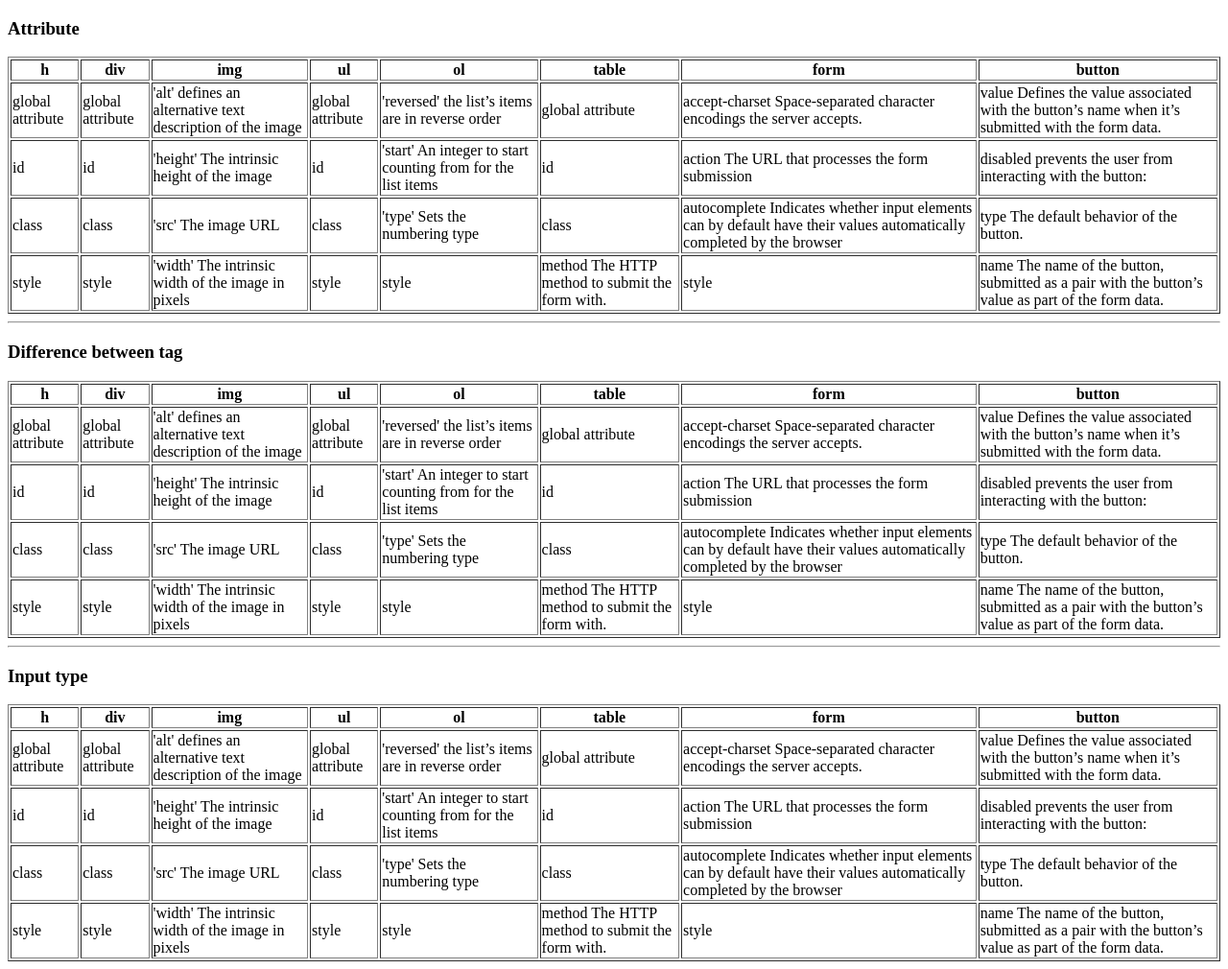
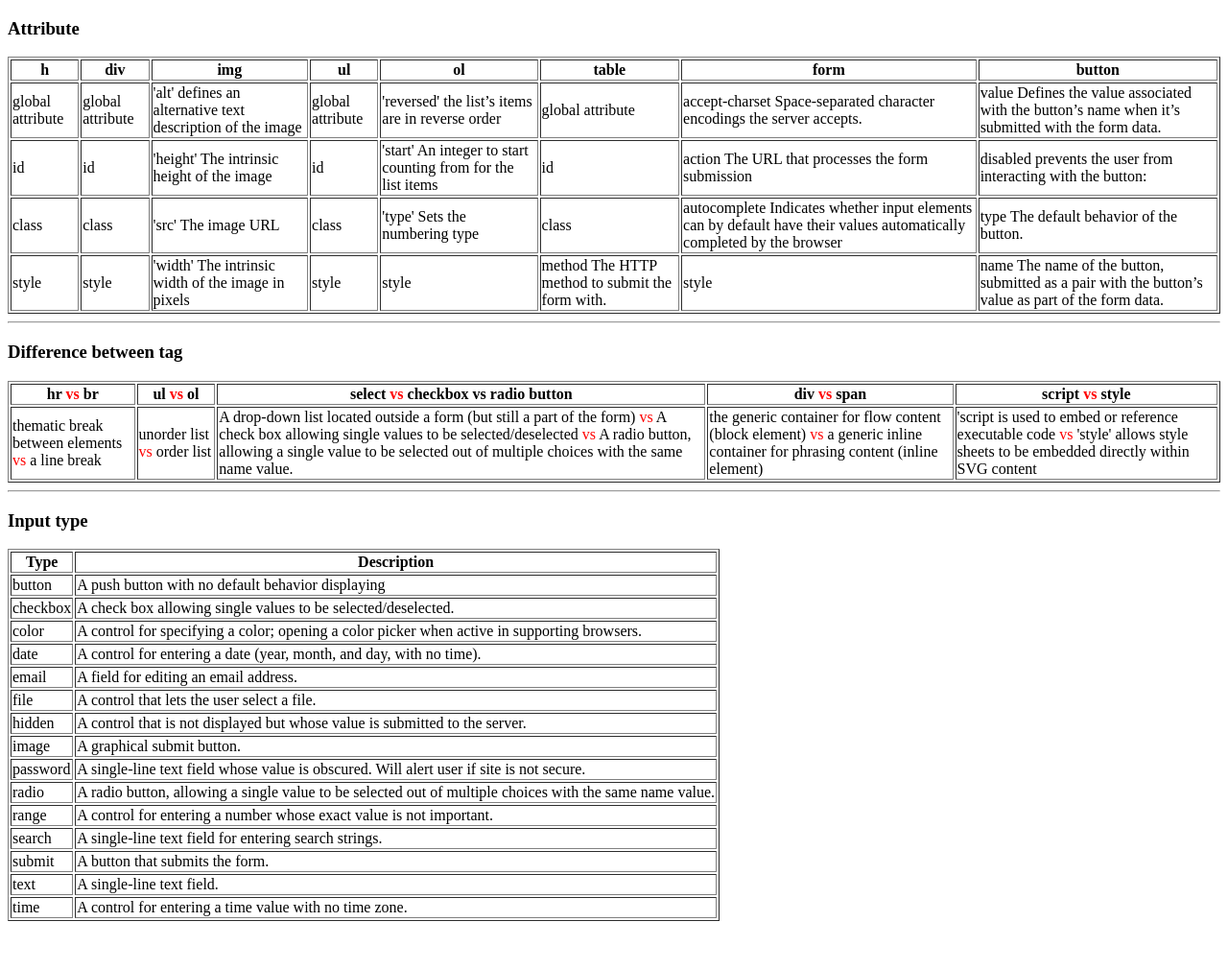
Before and after one commit to Kompruch/preCodeCamp, a plain HTML site: page Precodecamp/Lab.html in a window 1280 px wide. Shown: the whole page at 96% size. After the commit the page ends 968 px from the top, so only its background shows below. Drawn offline with Linux system fonts and the light colour scheme.

Commit message:
commit 10

```diff
--- a/Precodecamp/Lab.html
+++ b/Precodecamp/Lab.html
@@ -4,6 +4,11 @@
 <head>
     <meta charset="UTF-8">
     <meta name="viewport" content="width=device-width, initial-scale=1.0">
+    <style>
+        span {
+            color: red;
+        }
+    </style>
     <title>LABHTML</title>
 </head>
 
@@ -72,56 +77,20 @@
     <table border="1px">
         <thead>
             <tr>
-                <th>h</th>
-                <th>div</th>
-                <th>img</th>
-                <th>ul</th>
-                <th>ol</th>
-                <th>table</th>
-                <th>form</th>
-                <th>button</th>
+                <th>hr <span>vs</span> br</th>
+                <th>ul <span>vs</span> ol</th>
+                <th>select <span>vs</span> checkbox vs radio button</th>
+                <th>div <span>vs</span> span</th>
+                <th>script <span>vs</span> style</th>
             </tr>
         </thead>
         <tbody>
             <tr>
-                <td>global attribute</td>
-                <td>global attribute</td>
-                <td>'alt' defines an alternative text description of the image</td>
-                <td>global attribute</td>
-                <td>'reversed' the list’s items are in reverse order</td>
-                <td>global attribute</td>
-                <td>accept-charset Space-separated character encodings the server accepts.</td>
-                <td>value Defines the value associated with the button’s name when it’s submitted with the form data.</td>
-            </tr>
-            <tr>
-                <td>id</td>
-                <td>id</td>
-                <td>'height' The intrinsic height of the image</td>
-                <td>id</td>
-                <td>'start' An integer to start counting from for the list items</td>
-                <td>id</td>
-                <td>action The URL that processes the form submission</td>
-                <td>disabled prevents the user from interacting with the button:</td>
-            </tr>
-            <tr>
-                <td>class</td>
-                <td>class</td>
-                <td>'src' The image URL</td>
-                <td>class</td>
-                <td>'type' Sets the numbering type</td>
-                <td>class</td>
-                <td>autocomplete Indicates whether input elements can by default have their values automatically completed by the browser</td>
-                <td>type The default behavior of the button.</td>
-            </tr>
-            <tr>
-                <td>style</td>
-                <td>style</td>
-                <td>'width' The intrinsic width of the image in pixels</td>
-                <td>style</td>
-                <td>style</td>
-                <td>method The HTTP method to submit the form with.</td>
-                <td>style</td>
-                <td>name The name of the button, submitted as a pair with the button’s value as part of the form data.</td>
+                <td>thematic break between elements <span>vs</span> a line break</td>
+                <td>unorder list <span>vs</span> order list</td>
+                <td> A drop-down list located outside a form (but still a part of the form) <span>vs</span> A check box allowing single values to be selected/deselected <span>vs</span> A radio button, allowing a single value to be selected out of multiple choices with the same name value.</td>
+                <td>the generic container for flow content (block element) <span>vs</span> a generic inline container for phrasing content (inline element)</td>
+                <td>'script is used to embed or reference executable code <span>vs</span> 'style' allows style sheets to be embedded directly within SVG content</td>
             </tr>
         </tbody>
     </table>
@@ -132,56 +101,70 @@
     <table border="1px">
         <thead>
             <tr>
-                <th>h</th>
-                <th>div</th>
-                <th>img</th>
-                <th>ul</th>
-                <th>ol</th>
-                <th>table</th>
-                <th>form</th>
-                <th>button</th>
+                <th>Type</th>
+                <th>Description</th>
             </tr>
         </thead>
         <tbody>
             <tr>
-                <td>global attribute</td>
-                <td>global attribute</td>
-                <td>'alt' defines an alternative text description of the image</td>
-                <td>global attribute</td>
-                <td>'reversed' the list’s items are in reverse order</td>
-                <td>global attribute</td>
-                <td>accept-charset Space-separated character encodings the server accepts.</td>
-                <td>value Defines the value associated with the button’s name when it’s submitted with the form data.</td>
+                <td>button</td>
+                <td>A push button with no default behavior displaying</td>
             </tr>
             <tr>
-                <td>id</td>
-                <td>id</td>
-                <td>'height' The intrinsic height of the image</td>
-                <td>id</td>
-                <td>'start' An integer to start counting from for the list items</td>
-                <td>id</td>
-                <td>action The URL that processes the form submission</td>
-                <td>disabled prevents the user from interacting with the button:</td>
+                <td>checkbox</td>
+                <td>A check box allowing single values to be selected/deselected.</td>
             </tr>
             <tr>
-                <td>class</td>
-                <td>class</td>
-                <td>'src' The image URL</td>
-                <td>class</td>
-                <td>'type' Sets the numbering type</td>
-                <td>class</td>
-                <td>autocomplete Indicates whether input elements can by default have their values automatically completed by the browser</td>
-                <td>type The default behavior of the button.</td>
+                <td>color</td>
+                <td>A control for specifying a color; opening a color picker when active in supporting browsers.</td>
             </tr>
             <tr>
-                <td>style</td>
-                <td>style</td>
-                <td>'width' The intrinsic width of the image in pixels</td>
-                <td>style</td>
-                <td>style</td>
-                <td>method The HTTP method to submit the form with.</td>
-                <td>style</td>
-                <td>name The name of the button, submitted as a pair with the button’s value as part of the form data.</td>
+                <td>date</td>
+                <td>A control for entering a date (year, month, and day, with no time).</td>
+            </tr>
+            <tr>
+                <td>email</td>
+                <td>A field for editing an email address.</td>
+            </tr>
+            <tr>
+                <td>file</td>
+                <td>A control that lets the user select a file.</td>
+            </tr>
+            <tr>
+                <td>hidden</td>
+                <td>A control that is not displayed but whose value is submitted to the server.</td>
+            </tr>
+            <tr>
+                <td>image</td>
+                <td>A graphical submit button.</td>
+            </tr>
+            <tr>
+                <td>password</td>
+                <td>A single-line text field whose value is obscured. Will alert user if site is not secure.</td>
+            </tr>
+            <tr>
+                <td>radio</td>
+                <td>A radio button, allowing a single value to be selected out of multiple choices with the same name value.</td>
+            </tr>
+            <tr>
+                <td>range</td>
+                <td>A control for entering a number whose exact value is not important.</td>
+            </tr>
+            <tr>
+                <td>search</td>
+                <td>A single-line text field for entering search strings.</td>
+            </tr>
+            <tr>
+                <td>submit</td>
+                <td>A button that submits the form.</td>
+            </tr>
+            <tr>
+                <td>text</td>
+                <td>A single-line text field.</td>
+            </tr>
+            <tr>
+                <td>time</td>
+                <td>A control for entering a time value with no time zone.</td>
             </tr>
         </tbody>
     </table>
```
